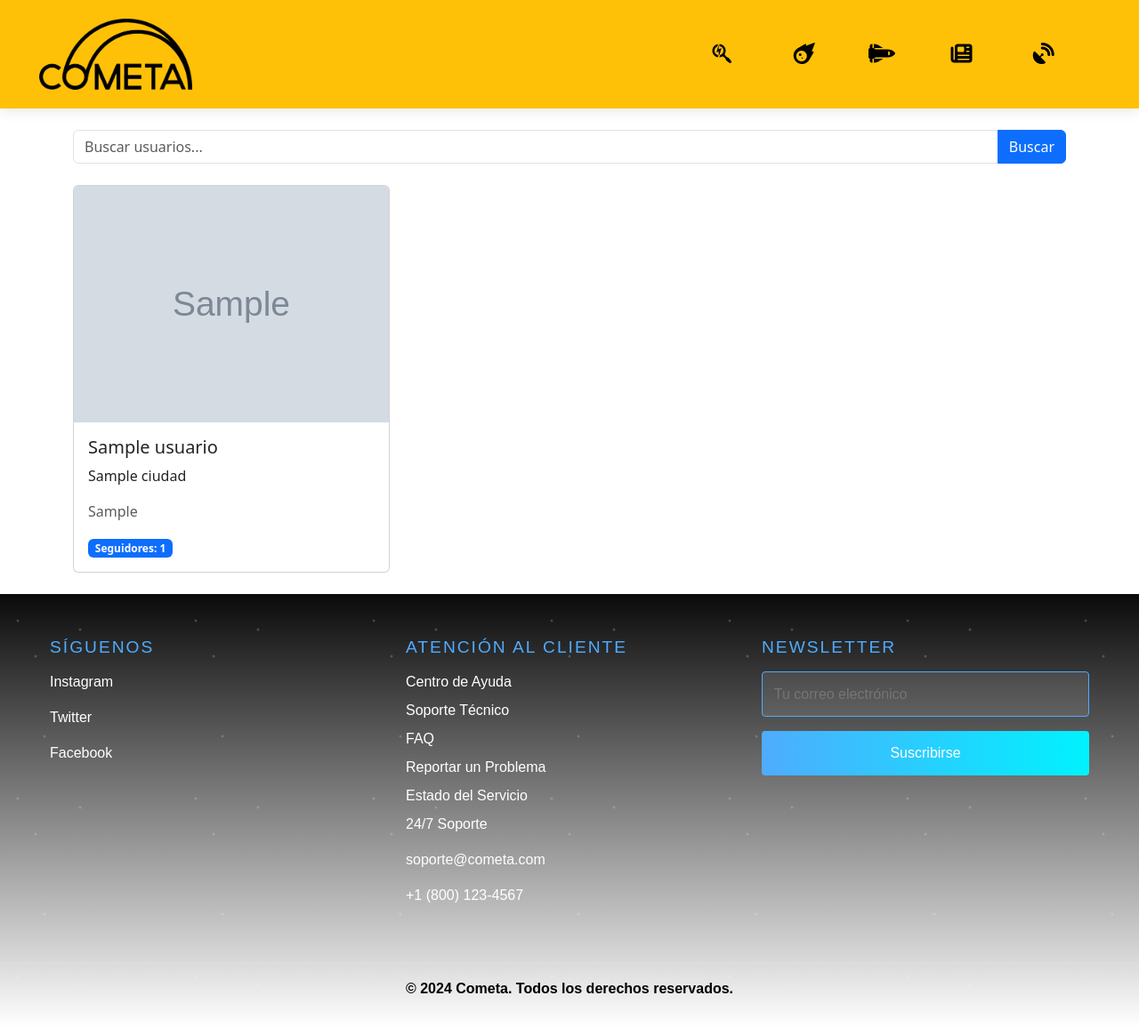
After one commit to AlumnoSoloYolo/socialsound_cliente, a Django app: template socialsound_cliente/templates/usuarios/busqueda_usuarios.html in a window 1280 px wide. The commit adds this page. Shown: the whole page at 89% size. Run offline with Django 5.2, Linux system fonts and the light colour scheme; the template is opened without the code that fills it: most values are stand-ins (such as "Sample title", 1, 10 or a date in 2020); grey boxes marked "Sample" are stand-in pictures; some libraries are stand-ins or nearby versions.

Commit message:
empezado feature sobre busquedas GET

```diff
--- a/socialsound_cliente/templates/header.html
+++ b/socialsound_cliente/templates/header.html
@@ -19,9 +19,9 @@
             <ul class="navbar-nav ms-auto align-items-center">
 
                     <li class="nav-item">
-                        <a class="nav-link" href="{% url 'lista_usuarios_completa' %}">
+                        <a class="nav-link" href="{% url 'busqueda_usuarios' %}">
                             <i class="fa-brands fa-searchengin nav-icon"></i>
-                            <span class="nav-tooltip">Ver todos los usuarios</span>
+                            <span class="nav-tooltip">Buscar usuarios</span>
                         </a>
                     </li>
 
--- /dev/null
+++ b/socialsound_cliente/templates/usuarios/busqueda_usuarios.html
@@ -0,0 +1,32 @@
+{% extends 'principal.html' %}
+
+{% block contenido %}
+<div class="container mt-4">
+   <form method="GET" action="{% url 'busqueda_usuarios' %}" class="mb-4">
+       <div class="input-group">
+           <input type="text" name="textoBusqueda" class="form-control" placeholder="Buscar usuarios..." required>
+           <button type="submit" class="btn btn-primary">Buscar</button>
+       </div>
+   </form>
+
+   <div class="row">
+       {% for usuario in usuarios_mostrar %}
+           <div class="col-md-4 mb-4">
+               <div class="card">
+                   <img src="{{ usuario.foto_perfil }}" class="card-img-top">
+                   <div class="card-body">
+                       <h5>{{ usuario.nombre_usuario }}</h5>
+                       <p>{{ usuario.ciudad }}</p>
+                       <p class="text-muted">{{ usuario.rol_display }}</p>
+                       <div class="mt-2">
+                           <span class="badge bg-primary">Seguidores: {{ usuario.seguidores_count }}</span>
+                       </div>
+                   </div>
+               </div>
+           </div>
+       {% empty %}
+           <p>No se encontraron usuarios</p>
+       {% endfor %}
+   </div>
+</div>
+{% endblock %}
--- a/socialsound_cliente/urls.py
+++ b/socialsound_cliente/urls.py
@@ -9,6 +9,8 @@ urlpatterns = [
      path('usuarios/<str:nombre_usuario>/albumes/', lista_albumes_usuario_api, name='lista_albumes_usuario'),
      path('usuarios/lista_usuarios_completa/', lista_usuarios_completa_api, name="lista_usuarios_completa"),
      path('canciones/', lista_canciones_api, name='lista_canciones'),
-     path('canciones/generos/', canciones_por_genero_api, name='canciones_por_genero_api')
+     path('canciones/generos/', canciones_por_genero_api, name='canciones_por_genero_api'),
+
+     path('usuarios/busqueda_usuarios', busqueda_usuarios_api, name='busqueda_usuarios'),
 
 ]
```
Also changed, not shown: socialsound_cliente/forms.py (added, +86 -0 lines), socialsound_cliente/views.py (+30 -3 lines), 1 other file.
